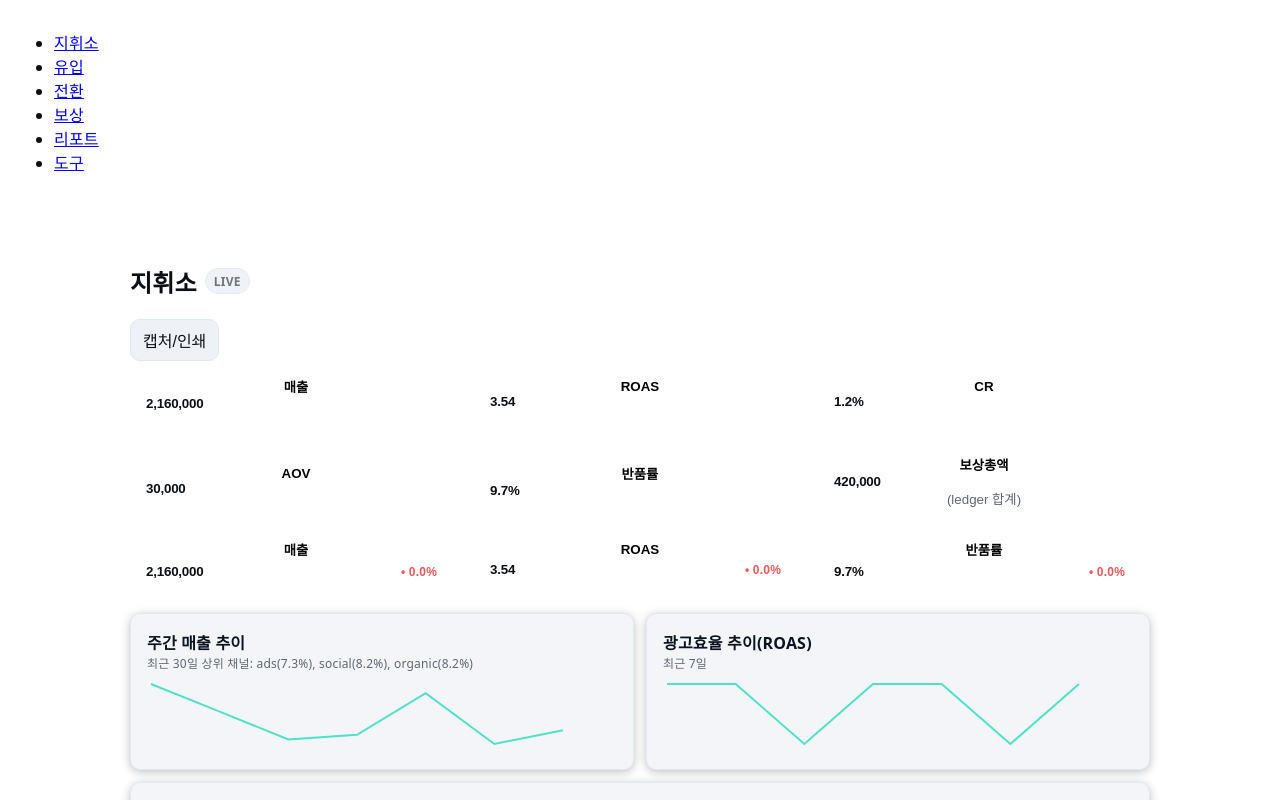
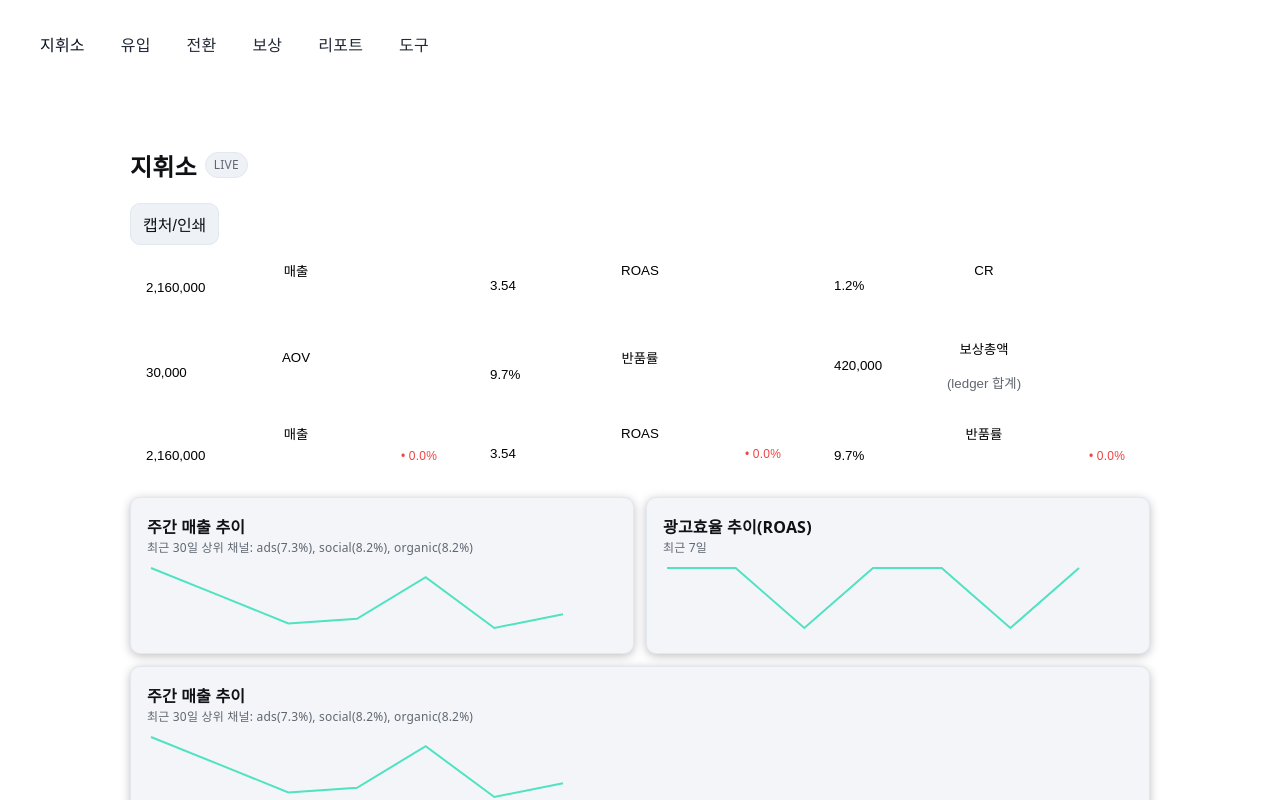
Before and after one commit to sht27363838-glitch/zp-v3.0, a Next.js app: page / in a window 1280 px wide. Shown: the top 800 px of the page. Built offline with nearby package versions, Linux system fonts and the light colour scheme.

Commit message:
Update base.css

```diff
--- a/app/_styles/base.css
+++ b/app/_styles/base.css
@@ -1,94 +1,117 @@
-/* ===== Base UI (가독성/컴포넌트 공통) ===== */
-:root{
-  --bg: #0b0f14;
-  --panel: #141a22;
-  --panel-2: #0f141b;
-  --text: #dfe6ee;
-  --muted: #97a3b3;
+/* app/_styles/base.css */
+
+/* 컬러 토큰 */
+:root {
+  --bg: #0e1116;          /* 다크 기본 */
+  --panel: #161a22;
+  --text: #ecf3fb;        /* 다크 텍스트 */
+  --muted: #9fb2c8;
   --primary: #4fe3c1;
-  --danger: #ff6b6b;
-  --warn: #f0c36a;
-  --ring: rgba(79,227,193,.45);
-  --radius: 14px;
-  --pad: 14px;
-  --gap: 16px;
-  --shadow: 0 6px 22px rgba(0,0,0,.35);
-  --loading: .55;
+  --ring: rgba(79,227,193,.35);
+  --radius: 12px;
+  --gap: 12px;
+  --pad: 12px;
+  --shadow: 0 6px 18px rgba(0,0,0,.18);
+  --border: 1px solid rgba(255,255,255,.08);
 }
 
-/* 다크 모드에서 대비 강제 상승 */
-html, body { background: var(--bg); color: var(--text); }
-.page { color: var(--text); }
-h1,h2,h3 { color: var(--text); }
+/* 라이트 모드 강제 시(원하시면 html.light 붙이세요) */
+html.light {
+  --bg: #ffffff;
+  --panel: #f3f5f9;
+  --text: #101418;
+  --muted: #5b6b7c;
+  --primary: #0ea5e9;
+  --ring: rgba(14,165,233,.35);
+  --border: 1px solid rgba(0,0,0,.08);
+}
+
+*{ box-sizing: border-box; }
+html,body{ height:100%; }
+body{
+  margin:0;
+  background: var(--bg);
+  color: var(--text);
+  font-family: ui-sans-serif, system-ui, -apple-system, Segoe UI, Roboto, "Noto Sans KR", Helvetica, Arial, "Apple SD Gothic Neo", "Malgun Gothic", sans-serif;
+}
+
+/* 컨테이너/페이지 */
+.container{ max-width: 1200px; margin: 24px auto; padding: 0 16px; }
+.page{ display:block; }
+
+/* NAV */
+.nav{
+  position: sticky; top: 0; z-index: 50;
+  backdrop-filter: blur(6px);
+  background: color-mix(in oklab, var(--bg) 75%, transparent);
+  border-bottom: var(--border);
+}
+.nav ul{
+  display: flex; gap: 16px; align-items: center;
+  list-style: none; margin: 0; padding: 10px 16px;
+}
+.nav li a{
+  display: inline-block; padding: 8px 10px; border-radius: 10px;
+  color: var(--text); text-decoration: none; opacity:.9;
+}
+.nav li.active a{
+  background: rgba(255,255,255,.06);
+  box-shadow: inset 0 0 0 1px rgba(255,255,255,.08);
+  opacity:1;
+}
 
 /* 카드/배지/버튼 */
 .card{
   background: var(--panel);
+  border: var(--border);
   border-radius: var(--radius);
   box-shadow: var(--shadow);
   padding: var(--pad);
 }
 .badge{
-  display:inline-block; font-size:12px; padding:4px 8px;
-  border-radius:999px; background:var(--panel-2); color:var(--text); opacity:.9;
+  display:inline-flex; align-items:center; gap:6px;
+  height: 24px; padding:0 8px; border-radius: 999px;
+  border: 1px solid rgba(255,255,255,.12);
+  color: var(--text); background: rgba(255,255,255,.06);
+  font-size: 12px; line-height: 1;
 }
-.badge.warn{ background:rgba(240,195,106,.16); color:#ffd27a; }
-.badge.danger{ background:rgba(255,107,107,.16); color:#ff9898; }
 .btn{
-  appearance:none; border:0; border-radius:12px; padding:10px 14px;
-  background:#1d2530; color:var(--text); cursor:pointer;
+  display:inline-flex; align-items:center; justify-content:center;
+  padding: 8px 12px; border-radius: 10px; border: var(--border);
+  background: rgba(255,255,255,.06); color: var(--text);
+  cursor: pointer;
 }
-.btn.primary{ background:var(--primary); color:#0a0f13; font-weight:700; }
-.btn:disabled{ opacity:.55; cursor:not-allowed; }
-.btn:focus{ outline:2px solid var(--ring); outline-offset:2px; }
+.btn.primary{ background: var(--primary); color: #06221b; border: none; }
 
-/* 표 */
-.table, table.table{
-  width:100%; border-collapse:separate; border-spacing:0;
-  background:var(--panel); color:var(--text);
+/* KPI 그리드 */
+.kpi-grid{
+  display:grid;
+  grid-template-columns: repeat(3, minmax(0,1fr));
+  gap: var(--gap);
+  margin: 12px 0 16px;
+}
+@media (max-width: 800px){
+  .kpi-grid{ grid-template-columns: repeat(2, minmax(0,1fr)); }
+}
+
+/* 테이블 */
+.table{ width: 100%; border-collapse: separate; border-spacing: 0; }
+.table thead th{
+  position: sticky; top: 0; z-index: 1;
+  background: color-mix(in oklab, var(--panel) 92%, black);
+  border-bottom: var(--border);
 }
 .table th, .table td{
-  padding:10px 12px; border-bottom:1px solid rgba(255,255,255,.04);
+  padding: .55rem .8rem;
+  text-align: left; white-space: nowrap;
+  border-bottom: 1px solid rgba(255,255,255,.06);
 }
-.table thead th{ color:#cfe4ff; font-weight:600; background:rgba(255,255,255,.03); }
+.table tbody tr:hover{ background: rgba(255,255,255,.04); }
 
-/* 테이블 헤더 고정 & 가독성 업 */
-.table thead th {
-  position: sticky; top: 0; z-index: 2;
-  backdrop-filter: saturate(120%) blur(2px);
-}
-.table td, .table th {
-  font-weight: 500;
-}
+/* 스켈레톤/스크롤 */
+.skeleton{ height: 160px; border-radius: var(--radius); background: rgba(255,255,255,.06); }
+.scroll{ overflow: auto; }
 
-/* 스크롤 래퍼(긴 표) */
-.scroll{ max-height:480px; overflow:auto; }
-
-/* 스켈레톤 */
-.skeleton{
-  height:160px; border-radius:var(--radius); background:
-  linear-gradient(90deg, rgba(255,255,255,.03), rgba(255,255,255,.08), rgba(255,255,255,.03));
-  animation: shine 1.2s linear infinite;
-}
-@keyframes shine{ 0%{background-position:-200px 0} 100%{background-position:calc(200px + 100%) 0} }
-
-.kpi-tile .right .badge { font-weight: 700; }
-.kpi-tile .label { font-weight: 600; }
-
-:root{
-  --text-strong:#0b0f14;
-  --text:#11151a;
-  --muted:#5a6b7d;
-}
-body{color:var(--text);}
-h1,h2,h3,.value{color:var(--text-strong);}
-.kpi-tile .label{font-weight:600;}
-.kpi-tile .value{font-weight:800; letter-spacing:-0.2px;}
-.table thead th{font-weight:700;}
-.badge{font-weight:700;}
-
-/* 경보 점 & 포커스 링(접근성) */
-.dot{position:absolute; translate:8px -8px; width:8px; height:8px; border-radius:999px; background:#94a3b8}
-.dot.danger{background:#ef4444; box-shadow:0 0 0 3px rgba(239,68,68,.25)}
-.nav-item{position:relative}
-:where(button,a,.btn,.nav-link):focus-visible{outline:3px solid var(--primary); outline-offset:2px}
+/* 보조 */
+.muted{ color: var(--muted); }
+.row{ display:flex; align-items:center; gap:10px; }
```
